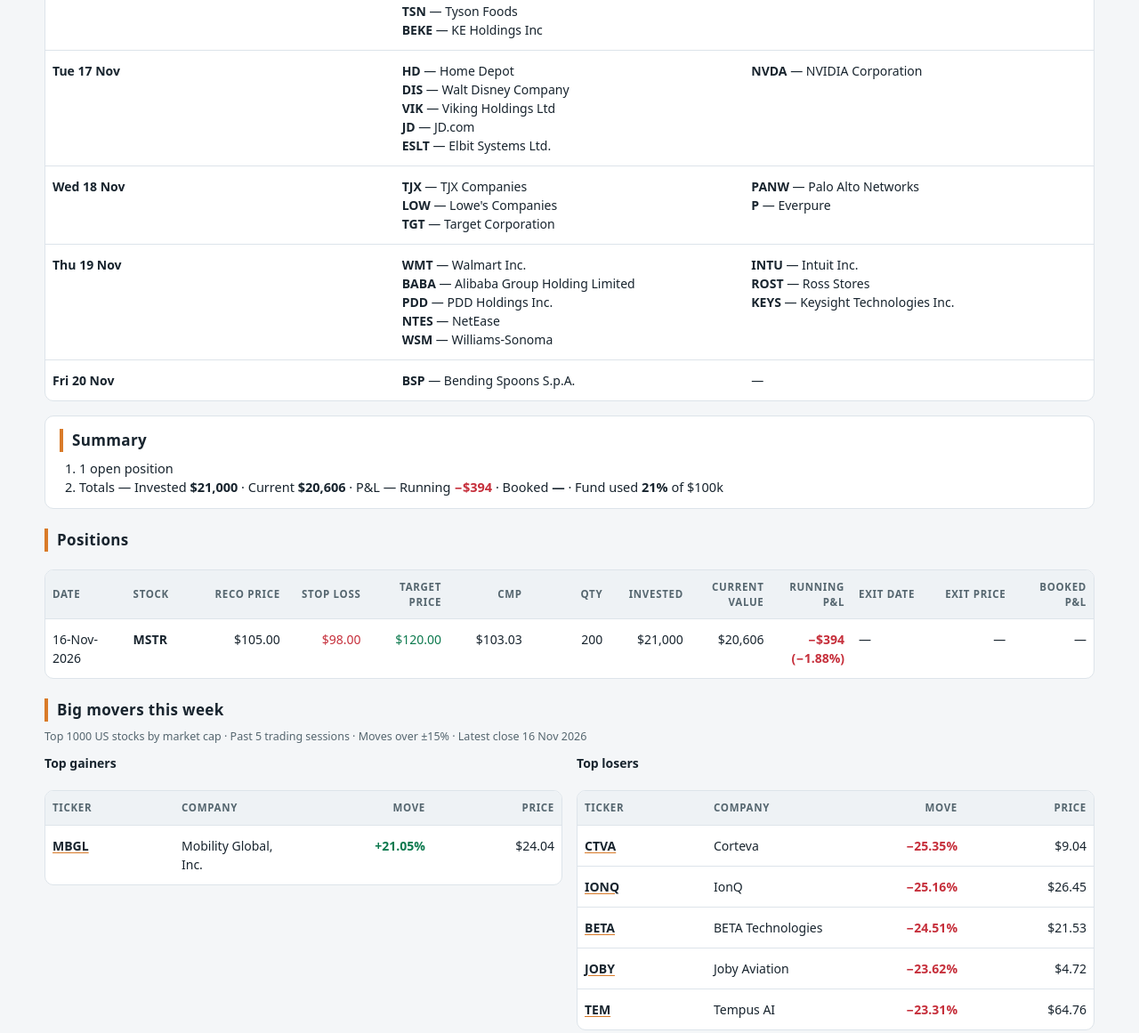
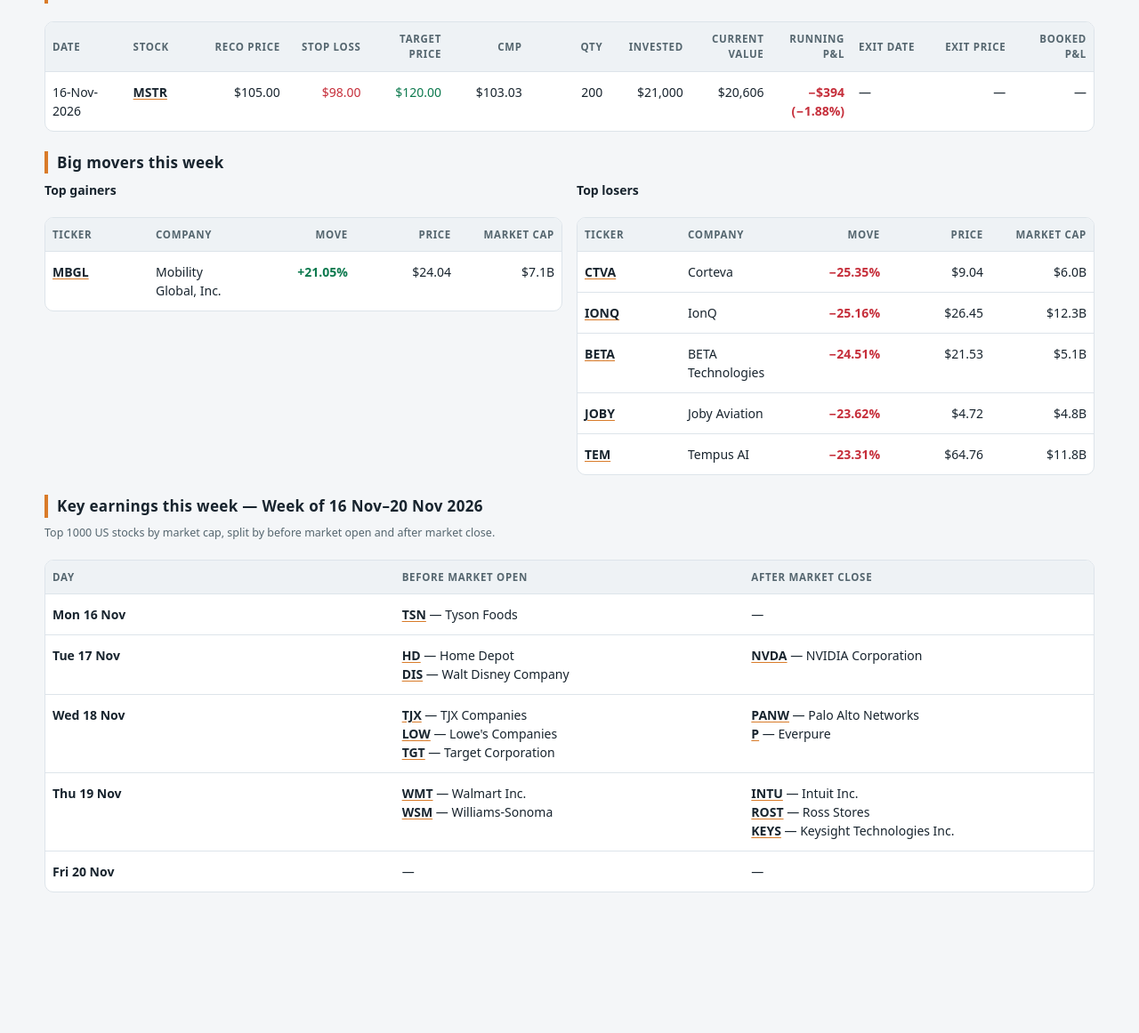
Before and after one commit to phoenixstonecapital/psc, a plain HTML site: page index.html in a window 1280 px wide. Shown: the part 359-1520 px from the top of the page at 89% size. After the commit the page ends 1398 px from the top, so only its background shows below. Drawn offline with Linux system fonts and the light colour scheme.

Commit message:
Refresh dashboard 2026-11-16 15:09 PT

```diff
--- a/index.html
+++ b/index.html
@@ -106,49 +106,6 @@
     <p>Stop loss is on a closing basis — if a stock closes below its SL, it will be exited next morning or after hours, and updated in the sheet with the exit price. Max fund assumed is $100k.</p>
   </section>
 
-<section class="earnings" aria-labelledby="earnings-heading">
-  <h2 id="earnings-heading">Key earnings this week — Week of 16 Nov–20 Nov 2026</h2>
-  <p class="section-note">The week’s biggest reports, split by before market open and after market close.</p>
-  <div class="table-wrap">
-    <table>
-      <thead>
-        <tr>
-          <th scope="col">Day</th>
-          <th scope="col">Before market open</th>
-          <th scope="col">After market close</th>
-        </tr>
-      </thead>
-      <tbody>
-        <tr>
-          <td data-label="Day" class="earn-day">Mon 16 Nov</td>
-          <td data-label="Before market open"><b>BIDU</b> — Baidu<br><b>TSN</b> — Tyson Foods<br><b>BEKE</b> — KE Holdings Inc</td>
-          <td data-label="After market close">—</td>
-        </tr>
-        <tr>
-          <td data-label="Day" class="earn-day">Tue 17 Nov</td>
-          <td data-label="Before market open"><b>HD</b> — Home Depot<br><b>DIS</b> — Walt Disney Company<br><b>VIK</b> — Viking Holdings Ltd<br><b>JD</b> — JD.com<br><b>ESLT</b> — Elbit Systems Ltd.</td>
-          <td data-label="After market close"><b>NVDA</b> — NVIDIA Corporation</td>
-        </tr>
-        <tr>
-          <td data-label="Day" class="earn-day">Wed 18 Nov</td>
-          <td data-label="Before market open"><b>TJX</b> — TJX Companies<br><b>LOW</b> — Lowe&#x27;s Companies<br><b>TGT</b> — Target Corporation</td>
-          <td data-label="After market close"><b>PANW</b> — Palo Alto Networks<br><b>P</b> — Everpure</td>
-        </tr>
-        <tr>
-          <td data-label="Day" class="earn-day">Thu 19 Nov</td>
-          <td data-label="Before market open"><b>WMT</b> — Walmart Inc.<br><b>BABA</b> — Alibaba Group Holding Limited<br><b>PDD</b> — PDD Holdings Inc.<br><b>NTES</b> — NetEase<br><b>WSM</b> — Williams-Sonoma</td>
-          <td data-label="After market close"><b>INTU</b> — Intuit Inc.<br><b>ROST</b> — Ross Stores<br><b>KEYS</b> — Keysight Technologies Inc.</td>
-        </tr>
-        <tr>
-          <td data-label="Day" class="earn-day">Fri 20 Nov</td>
-          <td data-label="Before market open"><b>BSP</b> — Bending Spoons S.p.A.</td>
-          <td data-label="After market close">—</td>
-        </tr>
-      </tbody>
-    </table>
-  </div>
-</section>
-
   <section class="summary" aria-labelledby="summary-heading">
     <h2 id="summary-heading">Summary</h2>
     <ol>
@@ -180,7 +137,7 @@
       <tbody>
         <tr>
           <td data-label="Date">16-Nov-2026</td>
-          <td data-label="Stock" class="stock">MSTR</td>
+          <td data-label="Stock" class="stock"><a href="https://www.tradingview.com/chart/?symbol=MSTR" target="_blank" rel="noopener">MSTR</a></td>
           <td data-label="Reco Price" class="num">$105.00</td>
           <td data-label="Stop Loss" class="num sl">$98.00</td>
           <td data-label="Target Price" class="num tgt">$120.00</td>
@@ -199,7 +156,6 @@
 
 <section class="movers" aria-labelledby="movers-heading">
   <h2 id="movers-heading">Big movers this week</h2>
-  <p class="section-note">Top 1000 US stocks by market cap · Past 5 trading sessions · Moves over ±15% · Latest close 16 Nov 2026</p>
   <div class="movers-grid">
     <div>
       <h3>Top gainers</h3>
@@ -211,14 +167,16 @@
               <th scope="col">Company</th>
               <th scope="col" class="num">Move</th>
               <th scope="col" class="num">Price</th>
+              <th scope="col" class="num">Market Cap</th>
             </tr>
           </thead>
           <tbody>
         <tr>
-          <td data-label="Ticker" class="stock"><a href="https://www.tradingview.com/symbol/MBGL/" target="_blank" rel="noopener">MBGL</a></td>
+          <td data-label="Ticker" class="stock"><a href="https://www.tradingview.com/chart/?symbol=MBGL" target="_blank" rel="noopener">MBGL</a></td>
           <td data-label="Company">Mobility Global, Inc.</td>
           <td data-label="Move" class="num pos">+21.05%</td>
           <td data-label="Price" class="num">$24.04</td>
+          <td data-label="Market cap" class="num">$7.1B</td>
         </tr>
           </tbody>
         </table>
@@ -234,38 +192,44 @@
               <th scope="col">Company</th>
               <th scope="col" class="num">Move</th>
               <th scope="col" class="num">Price</th>
+              <th scope="col" class="num">Market Cap</th>
             </tr>
           </thead>
           <tbody>
         <tr>
-          <td data-label="Ticker" class="stock"><a href="https://www.tradingview.com/symbol/CTVA/" target="_blank" rel="noopener">CTVA</a></td>
+          <td data-label="Ticker" class="stock"><a href="https://www.tradingview.com/chart/?symbol=CTVA" target="_blank" rel="noopener">CTVA</a></td>
           <td data-label="Company">Corteva</td>
           <td data-label="Move" class="num neg">−25.35%</td>
           <td data-label="Price" class="num">$9.04</td>
+          <td data-label="Market cap" class="num">$6.0B</td>
         </tr>
         <tr>
-          <td data-label="Ticker" class="stock"><a href="https://www.tradingview.com/symbol/IONQ/" target="_blank" rel="noopener">IONQ</a></td>
+          <td data-label="Ticker" class="stock"><a href="https://www.tradingview.com/chart/?symbol=IONQ" target="_blank" rel="noopener">IONQ</a></td>
           <td data-label="Company">IonQ</td>
           <td data-label="Move" class="num neg">−25.16%</td>
           <td data-label="Price" class="num">$26.45</td>
+          <td data-label="Market cap" class="num">$12.3B</td>
         </tr>
         <tr>
-          <td data-label="Ticker" class="stock"><a href="https://www.tradingview.com/symbol/BETA/" target="_blank" rel="noopener">BETA</a></td>
+          <td data-label="Ticker" class="stock"><a href="https://www.tradingview.com/chart/?symbol=BETA" target="_blank" rel="noopener">BETA</a></td>
           <td data-label="Company">BETA Technologies</td>
           <td data-label="Move" class="num neg">−24.51%</td>
           <td data-label="Price" class="num">$21.53</td>
+          <td data-label="Market cap" class="num">$5.1B</td>
         </tr>
         <tr>
-          <td data-label="Ticker" class="stock"><a href="https://www.tradingview.com/symbol/JOBY/" target="_blank" rel="noopener">JOBY</a></td>
+          <td data-label="Ticker" class="stock"><a href="https://www.tradingview.com/chart/?symbol=JOBY" target="_blank" rel="noopener">JOBY</a></td>
           <td data-label="Company">Joby Aviation</td>
           <td data-label="Move" class="num neg">−23.62%</td>
           <td data-label="Price" class="num">$4.72</td>
+          <td data-label="Market cap" class="num">$4.8B</td>
         </tr>
         <tr>
-          <td data-label="Ticker" class="stock"><a href="https://www.tradingview.com/symbol/TEM/" target="_blank" rel="noopener">TEM</a></td>
+          <td data-label="Ticker" class="stock"><a href="https://www.tradingview.com/chart/?symbol=TEM" target="_blank" rel="noopener">TEM</a></td>
           <td data-label="Company">Tempus AI</td>
           <td data-label="Move" class="num neg">−23.31%</td>
           <td data-label="Price" class="num">$64.76</td>
+          <td data-label="Market cap" class="num">$11.8B</td>
         </tr>
           </tbody>
         </table>
@@ -274,6 +238,49 @@
   </div>
 </section>
 
+<section class="earnings" aria-labelledby="earnings-heading">
+  <h2 id="earnings-heading">Key earnings this week — Week of 16 Nov–20 Nov 2026</h2>
+  <p class="section-note">Top 1000 US stocks by market cap, split by before market open and after market close.</p>
+  <div class="table-wrap">
+    <table>
+      <thead>
+        <tr>
+          <th scope="col">Day</th>
+          <th scope="col">Before market open</th>
+          <th scope="col">After market close</th>
+        </tr>
+      </thead>
+      <tbody>
+        <tr>
+          <td data-label="Day" class="earn-day">Mon 16 Nov</td>
+          <td data-label="Before market open"><b><a href="https://www.tradingview.com/chart/?symbol=TSN" target="_blank" rel="noopener">TSN</a></b> — Tyson Foods</td>
+          <td data-label="After market close">—</td>
+        </tr>
+        <tr>
+          <td data-label="Day" class="earn-day">Tue 17 Nov</td>
+          <td data-label="Before market open"><b><a href="https://www.tradingview.com/chart/?symbol=HD" target="_blank" rel="noopener">HD</a></b> — Home Depot<br><b><a href="https://www.tradingview.com/chart/?symbol=DIS" target="_blank" rel="noopener">DIS</a></b> — Walt Disney Company</td>
+          <td data-label="After market close"><b><a href="https://www.tradingview.com/chart/?symbol=NVDA" target="_blank" rel="noopener">NVDA</a></b> — NVIDIA Corporation</td>
+        </tr>
+        <tr>
+          <td data-label="Day" class="earn-day">Wed 18 Nov</td>
+          <td data-label="Before market open"><b><a href="https://www.tradingview.com/chart/?symbol=TJX" target="_blank" rel="noopener">TJX</a></b> — TJX Companies<br><b><a href="https://www.tradingview.com/chart/?symbol=LOW" target="_blank" rel="noopener">LOW</a></b> — Lowe&#x27;s Companies<br><b><a href="https://www.tradingview.com/chart/?symbol=TGT" target="_blank" rel="noopener">TGT</a></b> — Target Corporation</td>
+          <td data-label="After market close"><b><a href="https://www.tradingview.com/chart/?symbol=PANW" target="_blank" rel="noopener">PANW</a></b> — Palo Alto Networks<br><b><a href="https://www.tradingview.com/chart/?symbol=P" target="_blank" rel="noopener">P</a></b> — Everpure</td>
+        </tr>
+        <tr>
+          <td data-label="Day" class="earn-day">Thu 19 Nov</td>
+          <td data-label="Before market open"><b><a href="https://www.tradingview.com/chart/?symbol=WMT" target="_blank" rel="noopener">WMT</a></b> — Walmart Inc.<br><b><a href="https://www.tradingview.com/chart/?symbol=WSM" target="_blank" rel="noopener">WSM</a></b> — Williams-Sonoma</td>
+          <td data-label="After market close"><b><a href="https://www.tradingview.com/chart/?symbol=INTU" target="_blank" rel="noopener">INTU</a></b> — Intuit Inc.<br><b><a href="https://www.tradingview.com/chart/?symbol=ROST" target="_blank" rel="noopener">ROST</a></b> — Ross Stores<br><b><a href="https://www.tradingview.com/chart/?symbol=KEYS" target="_blank" rel="noopener">KEYS</a></b> — Keysight Technologies Inc.</td>
+        </tr>
+        <tr>
+          <td data-label="Day" class="earn-day">Fri 20 Nov</td>
+          <td data-label="Before market open">—</td>
+          <td data-label="After market close">—</td>
+        </tr>
+      </tbody>
+    </table>
+  </div>
+</section>
+
 </div>
 </body>
 </html>
```
